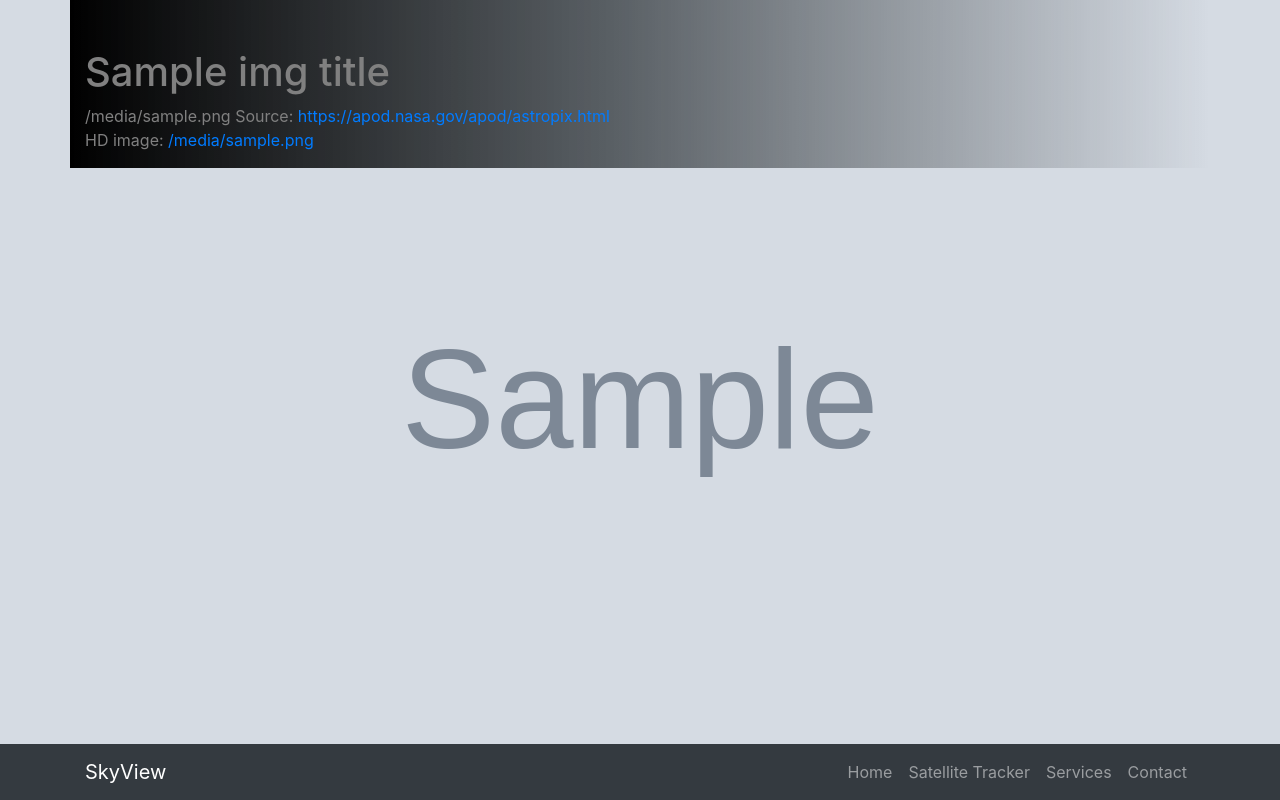
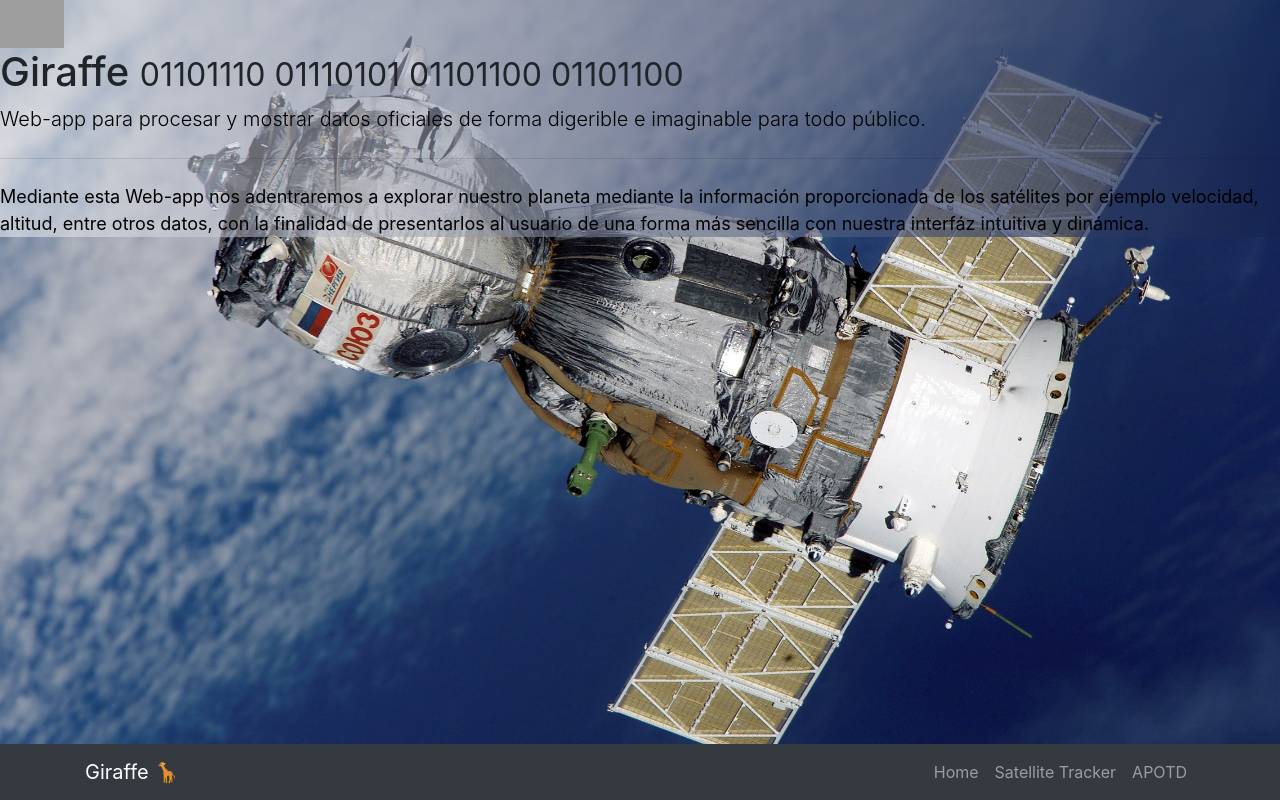
Before and after one commit to jdbr99/sights-high-space-apps, a Flask app: template templates/index.html in a window 1280 px wide. Run offline with Flask 2, Linux system fonts and the light colour scheme; the template is opened without the code that fills it: most values are stand-ins (such as "Sample title", 1, 10 or a date in 2020); grey boxes marked "Sample" are stand-in pictures; parts of the project's set-up code (start-up, migrations or seed data) failed here and were passed over; some libraries are stand-ins or nearby versions; grey boxes are pictures that could not be loaded.

Commit message:
final push before presenting

```diff
--- a/app.py
+++ b/app.py
@@ -1,4 +1,7 @@
-from flask import Flask, render_template, Response
+from flask import Flask, render_template, Response, request, send_file
+from flask_wtf import FlaskForm
+from wtforms import SubmitField, FloatField, IntegerField
+from wtforms.validators import DataRequired
 import requests
 import json
 from dotenv import load_dotenv
@@ -11,62 +14,140 @@ from matplotlib.figure import Figure
 from matplotlib.backends.backend_agg import FigureCanvasAgg as FigureCanvas
 from mpl_toolkits.basemap import Basemap
 
+load_dotenv()
+
 app = Flask(__name__)
-load_dotenv()
+app.config['SECRET_KEY'] = os.getenv('FLASK_KEY')
+app.config['CLIENT_IMAGES'] = '/home/jdbr/dev/sights-high-space-apps/static/client/img'
+
 DEFAULT_ID = 25544
+
+class UsrCoordsForm(FlaskForm):
+    usr_lat = FloatField('Latitude', validators=[DataRequired()], default=0)
+    usr_lon = FloatField('Latitude', validators=[DataRequired()], default=0)
+    usr_sat_id = IntegerField('Satellite ID', validators=[DataRequired()], default=25544)
+    submit = SubmitField('Plot')
 
 @app.route('/')
 def home():
+    return render_template('index.html')
+
+@app.route('/apotd')
+def apotd():
     link = f"https://api.nasa.gov/planetary/apod?api_key={os.getenv('NASA_KEY')}"
     resp = requests.get(link)
     json_data = json.loads(resp.text)
-    return render_template('index.html',
+    return render_template('potd.html',
                             img_url=json_data['url'],
                             img_hd_url=json_data['hdurl'],
                             img_title=json_data['title'],
                             img_explanation=json_data['explanation'])
 
-@app.route('/satellite-tracker')
-@app.route('/satellite-tracker/<sat_id>')
+@app.route('/satellite-tracker', methods=["GET"])
+@app.route('/satellite-tracker/', methods=["GET"])
 def test_table(sat_id=DEFAULT_ID):
-    most_tracked = {"SPACE STATION":25544,"SES 1":36516,"NOAA 19":33591,"GOES 13":29155,"NOAA 15":25338,"NOAA 18":28654,"TERRA":25994,"AQUA":27424,"METOP-B":38771}
-    return render_template('sat_tracker.html', entries=most_tracked, id=sat_id)
+    most_tracked = {"SPACE STATION":25544, "Meteor M2": 40069,"SES 1":36516,"NOAA 19":33591,"NOAA 15":25338,"AGILE": 31135,"SUOMI NPP": 37849,"AQUA":27424,"METOP-B":38771}
+    # altitude
+    resp = requests.get(f"https://www.n2yo.com/rest/v1/satellite/positions/{ request.args.get('usr_sat_id') }/{ request.args.get('usr_lat') }/{ request.args.get('usr_lon') }/{ request.args.get('usr_alt') }/300/&apiKey={ os.getenv('N2YO_KEY') }")
+    _,_,alt = FromSatJsonToXYZ(resp.text)
+    # tle
+    tle = requests.get(f"https://www.n2yo.com/rest/v1/satellite/tle/{ request.args.get('usr_sat_id') }&apiKey={ os.getenv('N2YO_KEY') }")
+    # print(tle.text)
+    return render_template('sat_tracker.html',
+                            entries=most_tracked,
+                            sat_id=request.args.get('usr_sat_id'),
+                            usr_lat=request.args.get('usr_lat'),
+                            usr_lon=request.args.get('usr_lon'),
+                            sat_alt=alt[0],
+                            sat_vel=SacarVelocidad(alt[0]),
+                            sat_rpd_avg=FromTLEToDat(tle.text))
 
-@app.route('/<sat_id>/sat-img.png')
-def plot_img(sat_id):
-    fig = make_map(sat_id)
+@app.route('/<usr_lat>/<usr_lon>/<sat_id>/sat-img.png')
+def plot_img(usr_lat, usr_lon, sat_id):
+    fig = make_map(sat_id, usr_lat, usr_lon)
     output = io.BytesIO()
     FigureCanvas(fig).print_png(output)
     return Response(output.getvalue(), mimetype='image/png')
 
-def make_map(sat_id):
-    observer_lat = 21.003422
-    observer_lon = -101.272011
+@app.route('/logo.png')
+def logo():
+    return send_file('/home/jdbr/dev/sights-high-space-apps/static/client/img/logo.png')
+
+@app.route('/back.jpg')
+def back():
+    return send_file('/home/jdbr/dev/sights-high-space-apps/static/client/img/back.jpg')
+
+def make_map(sat_id, usr_lat, usr_lon):
+    observer_lat = usr_lat
+    observer_lon = usr_lon
     observer_alt = 2012
     resp = requests.get(f"https://www.n2yo.com/rest/v1/satellite/positions/{ sat_id }/{ observer_lat }/{ observer_lon }/{ observer_alt }/300/&apiKey={ os.getenv('N2YO_KEY') }")
-    lon, lat = FromSatJsonToXY(resp.text)
+    lon, lat,_ = FromSatJsonToXYZ(resp.text)
 
     fig = plt.figure(figsize=(8, 8))
-    m = Basemap(projection='lcc', resolution=None,
-                width=10E6, height=10E6,
-                lat_0=21.003422, lon_0=-101.272011,)
-    m.etopo(scale=0.5, alpha=0.5)
+    ax = fig.add_subplot(1,1,1)
+    fig.set_facecolor((100/255, 100/255, 100/255))
+    m = Basemap(projection='ortho', resolution=None, lat_0=lat[0], lon_0=lon[0])
+    m.bluemarble(scale=0.5)
 
-    for i in range(len(lon)):
+    x, y = m(lon[0], lat[0])
+    ax.plot(x,y, color='red', marker='o', markersize=5)
+    for i in range(1,len(lon)-1):
         x, y = m(lon[i], lat[i])
-        plt.plot(x, y, 'ok', markersize=5)
+        ax.plot(x, y, color='red', marker='.', markersize=1)
+    x, y = m(lon[-1], lat[-1])
+    ax.plot(x, y, color='red', marker="D", markersize=5)
     return fig
 
-def FromSatJsonToXY(JsonData):
+def FromSatJsonToXYZ(JsonData):
     Data = json.loads(JsonData)
     Positions = Data["positions"]
     Latitude = []
     Longitude = []
+    Altitude = []
     for x in Positions:
         Longitude.append(x["satlongitude"])
         Latitude.append(x["satlatitude"])
-    #Tupla = (Longitud, Latitude)
-    return (Longitude, Latitude)
+        Altitude.append(x["sataltitude"])
+    return (Longitude, Latitude, Altitude)
+
+def SacarVelocidad(Altitud):
+    Radio = (6371. + Altitud) #* (10**3)
+    ConstGrav = 6.67408 #* (10**(-11))
+    MasaTierra = 5.972 #* (10**24)
+    Velocidad = ((ConstGrav * MasaTierra * (10**10))/Radio) ** (1/2)
+
+    return Velocidad
+
+def EsEntero(Valor):
+    ValorEntero = int(Valor)
+    if Valor > ValorEntero:
+        return False
+    return True
+
+
+def CortarDecimales(Valor):
+    Valor *= 100000000
+    Valor = int(Valor)
+    Valor = float(Valor)
+    Valor /= 100000000
+
+    return Valor
+
+
+def FromTLEToDat(TLEData):
+    #Esto es necesario porque json.loads se vuelve loco si se conserva el '\r'
+    TLEData = TLEData.replace('\r','')
+    TLEData = TLEData.replace('\n',' ')
+
+    Data = json.loads(TLEData)
+    Values = Data["tle"].split()
+
+    if EsEntero(float(Values[-1])):
+        return float(Values[-2])
+
+    Temp = CortarDecimales(float(Values[-1]))
+    return Temp
 
 if __name__=="__main__":
     app.run('0.0.0.0', '8000', debug=True)
--- a/templates/index.html
+++ b/templates/index.html
@@ -1,17 +1,19 @@
 {% extends "template.html" %}
 {% block content %}
-  <!-- Page Content -->
-  <section>
-    <div class="container" style="background: rgb(0,0,0);
-    background: linear-gradient(90deg, rgba(0,0,0,1) 0%, rgba(40,46,50,0.7091211484593838) 48%, rgba(215,216,217,0) 100%);">
-      <div class="row">
-        <div class="col-lg-6">
-          <h1 class="mt-5" style="color:gray">{{ img_title }}</h1>
-          <p style="color:gray">{{ img_explanation }} Source: <a href="https://apod.nasa.gov/apod/astropix.html">https://apod.nasa.gov/apod/astropix.html</a>
-            <br>HD image: <a href={{ img_hd_url }}>{{ img_hd_url }}</a></p>
-        </div>
-      </div>
+<body style="background-image: url(/back.jpg);">
+<!-- <div class="jumbotron"> -->
+    <div class="page-header" style=" background: rgb(255,255,255);
+    background: linear-gradient(90deg, rgba(255,255,255,0.5) 0%, rgba(20,35,79,0.737114914325105) 100%); ">
+            <img src="logo.png" style="max-width: 5%; height: auto;">
+            <h1 class="text-left">Giraffe <small>01101110 01110101 01101100 01101100</small></h1>
+            <p class="lead" style="color: black;">Web-app para procesar y mostrar datos oficiales de forma digerible e imaginable para todo público.</p>
+            <hr class="my-4">
+            <p style="color: black; font-size: 18px;">
+                Mediante esta Web-app nos adentraremos a explorar nuestro planeta mediante la información proporcionada de los satélites
+                por ejemplo velocidad, altitud, entre otros datos, con la finalidad de presentarlos al usuario de una forma más sencilla
+                con nuestra interfáz intuitiva y dinámica.
+            </p>
     </div>
-  </section>
-
+<!-- </div> -->
+</body>
 {% endblock %}
--- a/templates/template.html
+++ b/templates/template.html
@@ -8,7 +8,7 @@
   <meta name="description" content="">
   <meta name="author" content="">
 
-  <title>SkyView</title>
+  <title>Giraffe 🦒</title>
 
   <!-- Bootstrap core CSS -->
   <link href="../static/vendor/bootstrap/css/bootstrap.css" rel="stylesheet">
@@ -32,7 +32,7 @@
     <!-- Navigation -->
     <nav class="navbar navbar-expand-lg navbar-dark bg-dark fixed-bottom">
       <div class="container">
-        <a class="navbar-brand" href="#">SkyView</a>
+        <a class="navbar-brand" href="/">Giraffe 🦒</a>
         <button class="navbar-toggler" type="button" data-toggle="collapse" data-target="#navbarResponsive" aria-controls="navbarResponsive" aria-expanded="false" aria-label="Toggle navigation">
           <span class="navbar-toggler-icon"></span>
         </button>
@@ -44,14 +44,14 @@
               </a>
             </li>
             <li class="nav-item">
-              <a class="nav-link" href="/satellite-tracker">Satellite Tracker</a>
+              <a class="nav-link" href="/satellite-tracker/?usr_lat=0&usr_lon=0&usr_sat_id=25544">Satellite Tracker</a>
             </li>
             <li class="nav-item">
-              <a class="nav-link" href="#">Services</a>
+              <a class="nav-link" href="/apotd">APOTD</a>
             </li>
-            <li class="nav-item">
+            <!-- <li class="nav-item">
               <a class="nav-link" href="#">Contact</a>
-            </li>
+            </li> -->
           </ul>
         </div>
       </div>
```
Also changed, not shown: templates/potd.html (added, +17 -0 lines), templates/sat_tracker.html (+26 -4 lines), map.py (deleted), static/client/img/back.jpg (added), static/client/img/logo.png (added), 1 other file.
